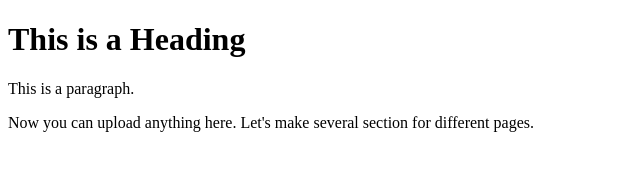
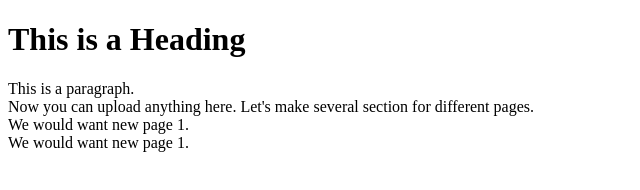
Before and after one commit to ravikumarmuh/algeo.github.io, a plain HTML site: page index.html in a window 1280 px wide. Shown: the whole page, without its empty margins (0-640 px from the left). Drawn offline with Linux system fonts and the light colour scheme.

Commit message:
Update index.html

```diff
--- a/index.html
+++ b/index.html
@@ -6,7 +6,13 @@
 <body>
 
 <h1>This is a Heading</h1>
-<p>This is a paragraph.</p>
+<p>This is a paragraph. <br>
 Now you can upload anything here. Let's make several section for different pages.
+<br>
+We would want new page 1.
+<br>
+ We would want new page 1.
+
+ </p>
 </body>
 </html>
```
